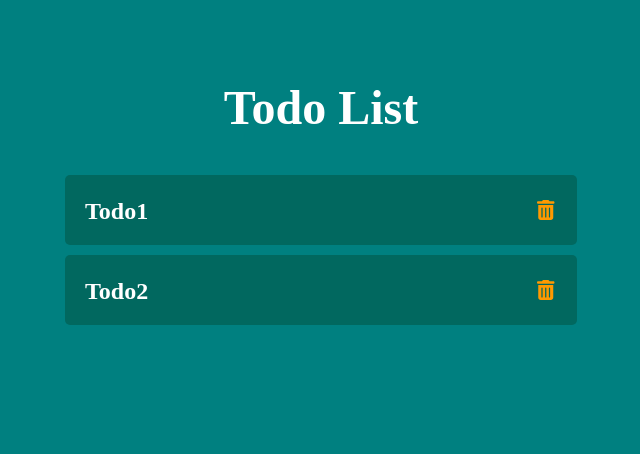
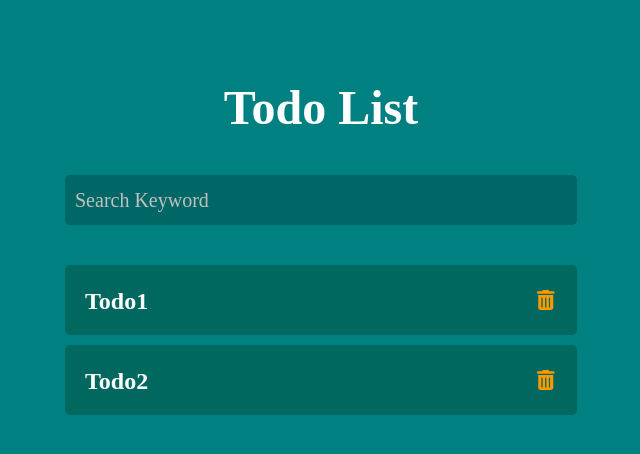
Before and after one commit to shodayuki/study_of_js, a React (Create React App) app in the folder brain-react/section_07/: page / in a window 1280 px wide. Shown: the top 454 px of the page, without its empty margins (319-959 px from the left). Built offline with nearby package versions, Linux system fonts and the light colour scheme.

Commit message:
検索処理を実装

```diff
--- a/brain-react/section_07/src/components/templates/TodoTemplate/index.jsx
+++ b/brain-react/section_07/src/components/templates/TodoTemplate/index.jsx
@@ -1,22 +1,31 @@
 import { useState } from "react";
 import { TodoList } from "../../organisims/TodoList";
+import { InputForm } from "../../atoms/InputForm";
+import { searchTodo } from "../../../utils/todoLogic";
 import { INIT_TODO_LIST } from "../../../constants/data";
 import styles from "./style.module.css";
+
 
 export const TodoTemplate = () => {
     /* TodoList */
     const [originTodoList, setOriginTodoList] = useState(INIT_TODO_LIST);
     /* 表示用TodoList */
     const [showTodoList, setShowTodoList] = useState(INIT_TODO_LIST);
+    /* 検索キーワード */
+    const [searchKeyword, setSearchKeyword] = useState("");
 
     /* actions */
     /**
      * 表示用Todoリスト更新処理
      *
      * @param {*} newTodoList
+     * @param {*} keyword
      */
-    const updateShowTodoList = (newTodoList) => {
-        setShowTodoList(newTodoList);
+    const updateShowTodoList = (newTodoList, keyword) => {
+        setShowTodoList(
+            // eslint-disable-next-line
+            keyword != "" ? searchTodo(newTodoList, keyword) : newTodoList
+        );
     }
 
     /**
@@ -34,8 +43,20 @@ export const TodoTemplate = () => {
             // todoを削除したTodoListの更新
             setOriginTodoList(newTodoList);
 
-            updateShowTodoList(newTodoList);
+            updateShowTodoList(newTodoList, "");
         }
+    }
+
+    /**
+     * Todo検索処理
+     *
+     * @param {*} e
+     */
+    const handleSearchTodo = (e) => {
+        const keyword = e.target.value;
+        setSearchKeyword(keyword);
+
+        updateShowTodoList(originTodoList, keyword);
     }
 
     return (
@@ -44,7 +65,13 @@ export const TodoTemplate = () => {
             {/* Todo追加エリア */}
             <section className={styles.common}></section>
             {/* Todo検索フォームエリア */}
-            <section className={styles.common}></section>
+            <section className={styles.common}>
+                <InputForm
+                    inputValue={searchKeyword}
+                    placeholder={"Search Keyword"}
+                    handleChangeValue={handleSearchTodo}
+                />
+            </section>
             {/* Todoリスト一覧表示 */}
             <section className={styles.common}>
                 {showTodoList.length > 0 && (
--- /dev/null
+++ b/brain-react/section_07/src/utils/todoLogic.js
@@ -0,0 +1,19 @@
+/**
+ * TodoLogic
+ *
+ * @package logic
+ */
+
+/**
+ * 検索処理
+ * 部分一致で検索する
+ *
+ * @param {*} todoList
+ * @param {*} keyword
+ * @returns
+ */
+export const searchTodo = (todoList, keyword) =>
+    todoList.filter((todo) => {
+        const regexp = new RegExp("^" + keyword, "i");
+        return todo.title.match(regexp);
+    });
```
